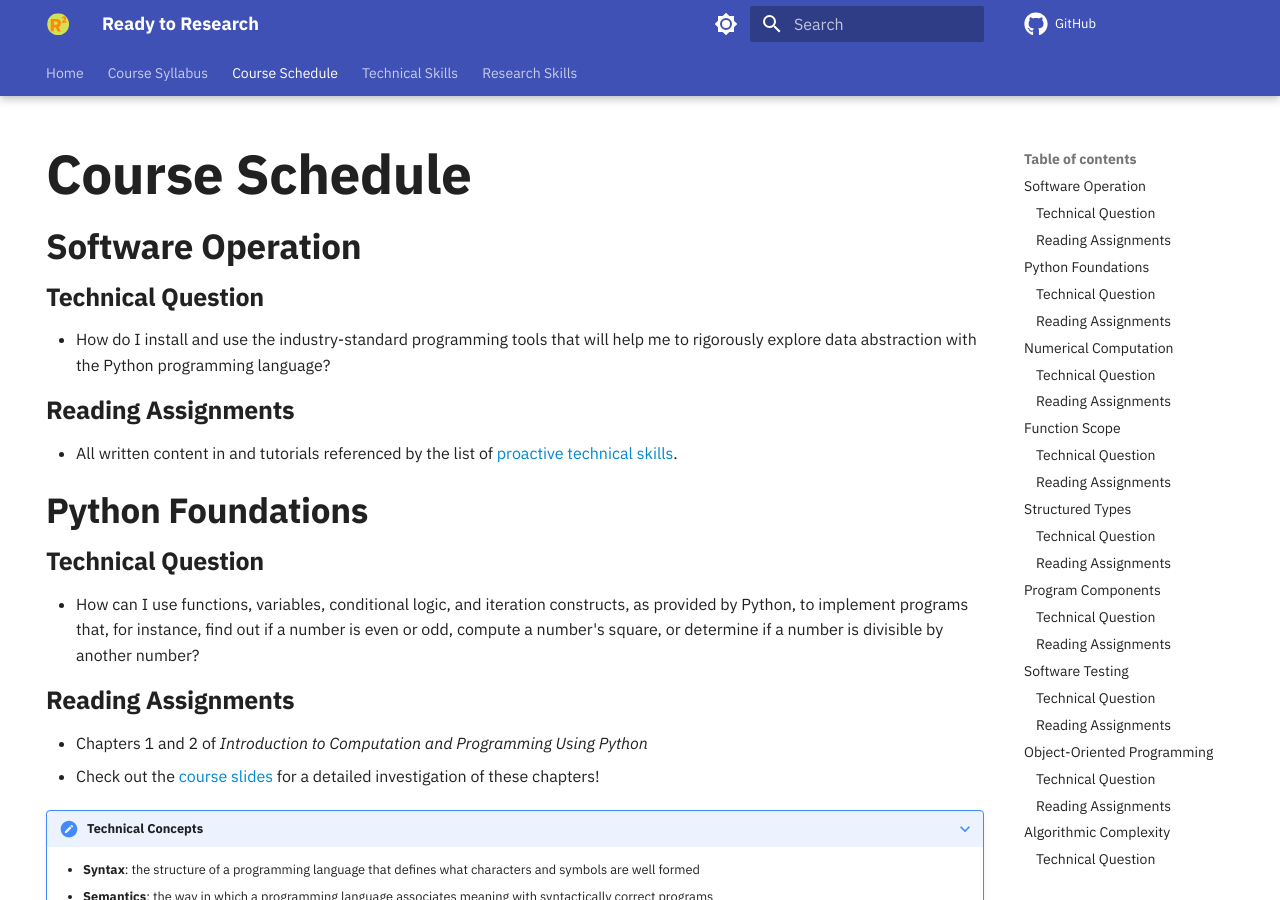
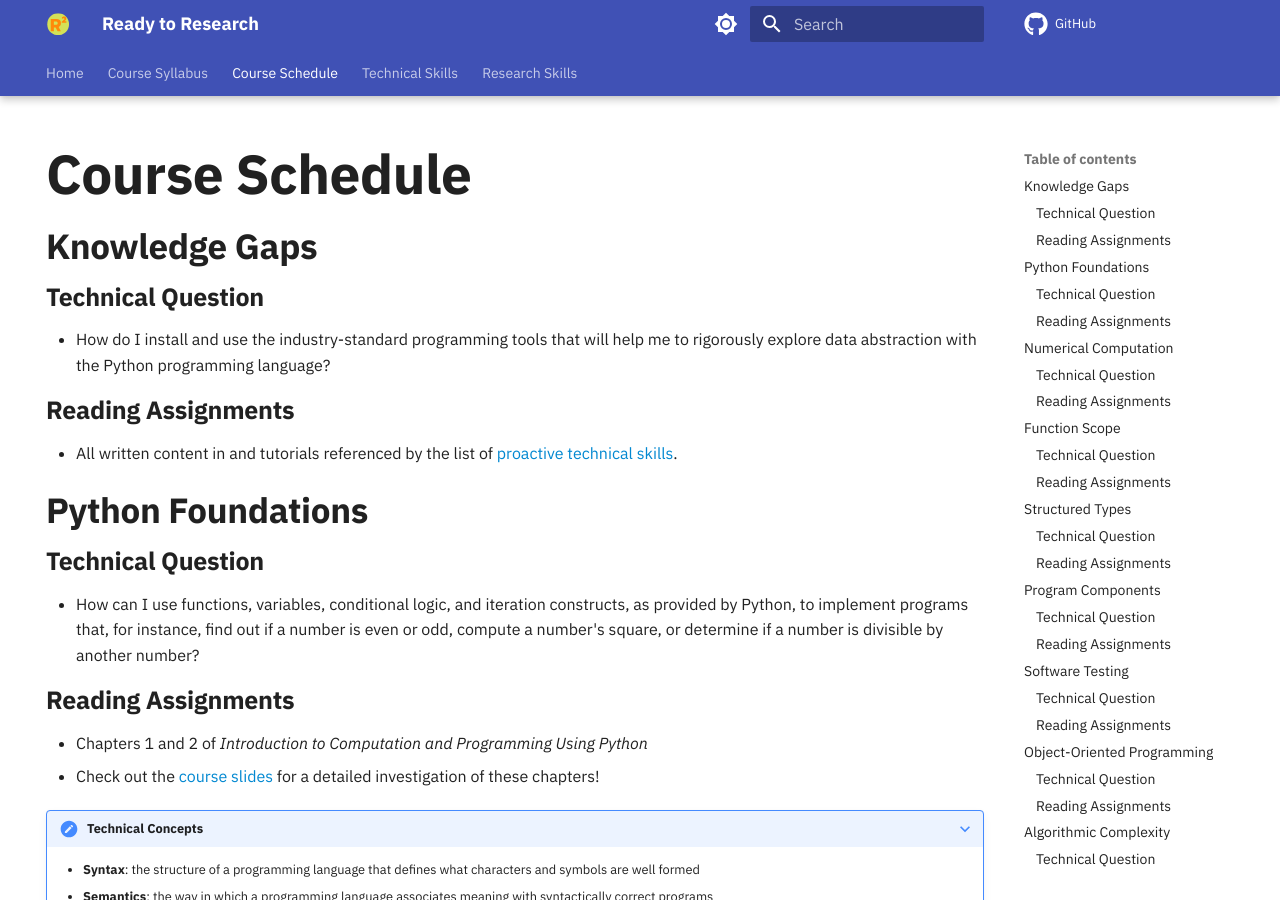
Before and after one commit to kaushal1014/research-paper-template-Athlete-Injuries, an MkDocs documentation site: the page built from docs/data-science/schedule.md, in a window 1280 px wide and 900 px high. Built offline with MkDocs 1.6.1 and Material for MkDocs 9.7.7, drawn with Linux system fonts in a browser that asks for light colours; comment, search, counter and statistics services are not loaded.

Commit message:
fix: Add the correct starting subsection title in schedule.

```diff
--- a/docs/data-science/schedule.md
+++ b/docs/data-science/schedule.md
@@ -5,7 +5,7 @@ hide:
 
 # Course Schedule
 
-## Software Operation
+## Knowledge Gaps
 
 ### Technical Question
 
```
